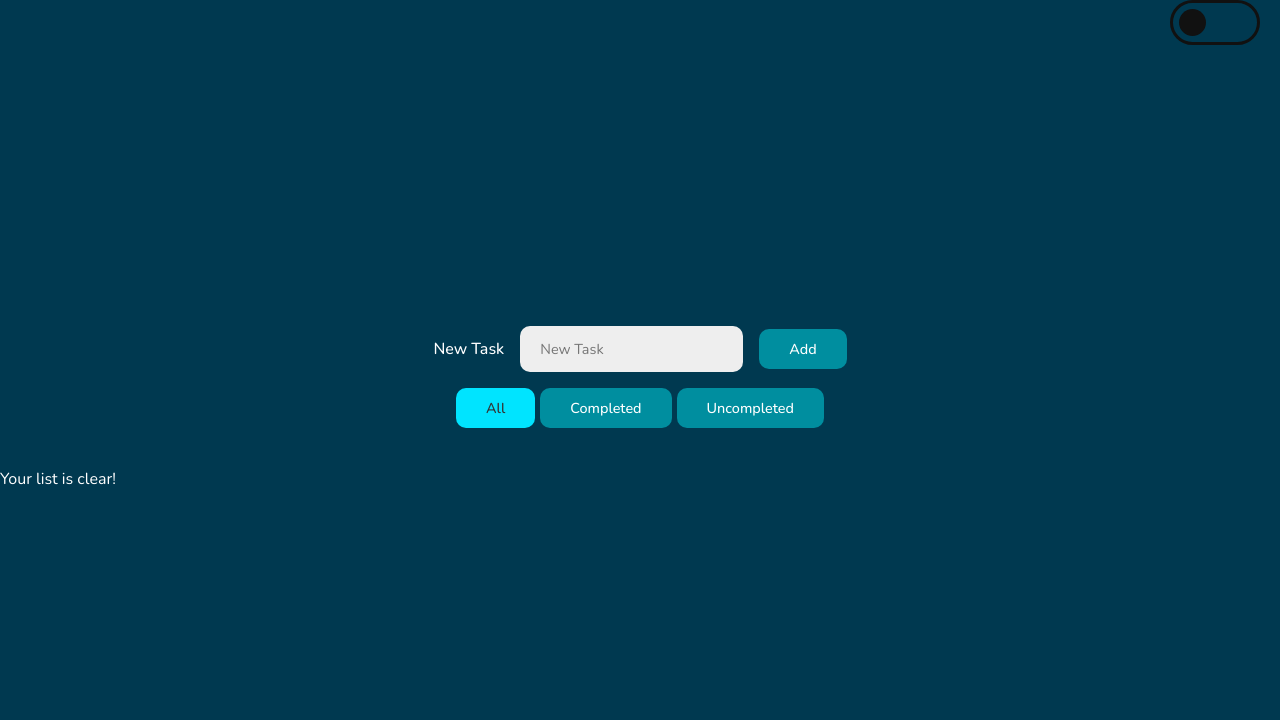
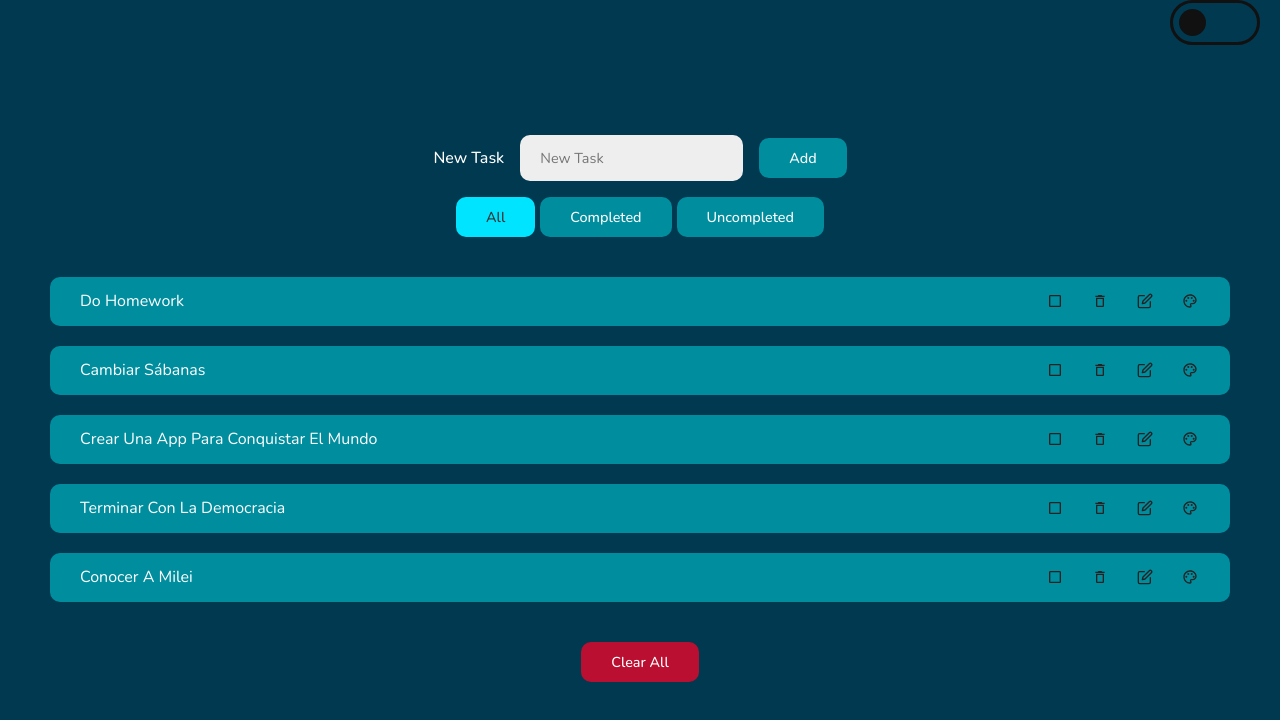
Before and after one commit to ilyasbelaoud/react-todo-app, a React (Create React App) app: page / in a window 1280 px wide. Shown: the top 720 px of the page. Built offline with nearby package versions, Linux system fonts and the light colour scheme.

Commit message:
Tasks list created from a json file

```diff
--- /dev/null
+++ b/public/Tasks.json
@@ -0,0 +1,27 @@
+[
+    {
+        "name": "Do homework",
+        "description": "lorem ipsum",
+        "done": false
+    },
+    {
+        "name": "Cambiar sábanas",
+        "description": "lorem ipsum",
+        "done": false
+    },
+    {
+        "name": "Crear una app para conquistar el mundo",
+        "description": "lorem ipsum",
+        "done": false
+    },
+    {
+        "name": "Terminar con la democracia",
+        "description": "lorem ipsum",
+        "done": false
+    },
+    {
+        "name": "Conocer a Milei",
+        "description": "lorem ipsum",
+        "done": false
+    }
+]
--- a/src/Alert.js
+++ b/src/Alert.jsx
@@ -1,6 +1,6 @@
 import React, { useEffect } from "react";
 import { useGlobalContext } from "./context";
-import { AlertPropTypes } from "./AlertPropTypes";
+import { AlertPropTypes } from "./PropTypes";
 
 const Alert = ({ msg }) => {
   const { tasks, refContainer, alert, showAlert } = useGlobalContext();
--- a/src/App.js
+++ b/src/App.jsx
@@ -1,11 +1,11 @@
 import React, { useEffect } from "react";
-import { v4 as uuid } from "uuid";
+import { v4 as uuidv4 } from "uuid";
 import { DragDropContext } from "react-beautiful-dnd";
 import List from "./List";
 import Alert from "./Alert";
-import { useGlobalContext } from "./context";
 import Colors from "./Colors";
 import DarkModeToggle from './DarkModeToggle';
+import { useGlobalContext } from "./context";
 
 const App = () => {
   const {
@@ -25,6 +25,31 @@ const App = () => {
     isColorsOpen,
   } = useGlobalContext();
 
+  useEffect(() => {
+    inputRef.current.focus();
+    localStorage.setItem("tasks", JSON.stringify(tasks));
+  }, [inputRef, tasks]);
+
+  useEffect(() => {
+    const fetchData = async () => {
+      try {
+        const response = await fetch("../Tasks.json");
+        const responseBody = await response.text();
+        const tasksData = JSON.parse(responseBody);
+        const tasksWithUuid = tasksData.map(task => ({
+          ...task,
+          id: uuidv4()
+        }));
+
+        setTasks(tasksWithUuid);
+      } catch (error) {
+        console.error("Error al cargar las tareas:", error);
+      }
+    };
+
+    fetchData();
+  }, [setTasks]);
+
   const addTask = (e) => {
     e.preventDefault();
     if (!name) {
@@ -41,7 +66,7 @@ const App = () => {
       showAlert(true, "Task Edited.");
     } else {
       const newTask = {
-        id: uuid(),
+        id: uuidv4(),
         name: name,
         completed: false,
         color: "#009688",
@@ -103,7 +128,6 @@ const App = () => {
         </button>
         { isColorsOpen && <Colors /> }
         { alert && <Alert msg={ alert.msg } /> }
-
       </form>
       <div className='filter'>
         <button
@@ -138,8 +162,7 @@ const App = () => {
           <p className='no-tasks'>Your list is clear!</p>
         ) }
       </DragDropContext>
-      {
-        tasks.length > 2 && (
+      { tasks.length > 2 && (
         <button
           className='btn-delete-all'
           onClick={ deleteAll }
@@ -148,8 +171,7 @@ const App = () => {
         >
           Clear All
         </button>
-        )
-      }
+      ) }
       <DarkModeToggle />
     </>
   );
--- a/src/PropTypes.js
+++ b/src/PropTypes.jsx
@@ -3,8 +3,8 @@ import PropTypes from "prop-types";
 export const TaskPropTypes = {
     id: PropTypes.string.isRequired,
     name: PropTypes.string.isRequired,
-    completed: PropTypes.bool.isRequired,
-    color: PropTypes.string.isRequired,
+    completed: PropTypes.bool,
+    color: PropTypes.string,
     index: PropTypes.number.isRequired,
 };
 
```
Also changed, not shown: src/Colors.jsx (renamed from src/Colors.js), src/DarkModeToggle.jsx (renamed from src/DarkModeToggle.js), src/List.jsx (renamed from src/List.js), src/Task.jsx (renamed from src/Task.js), src/context.jsx (renamed from src/context.js). Lines whose indentation alone changed are shown as unchanged.
